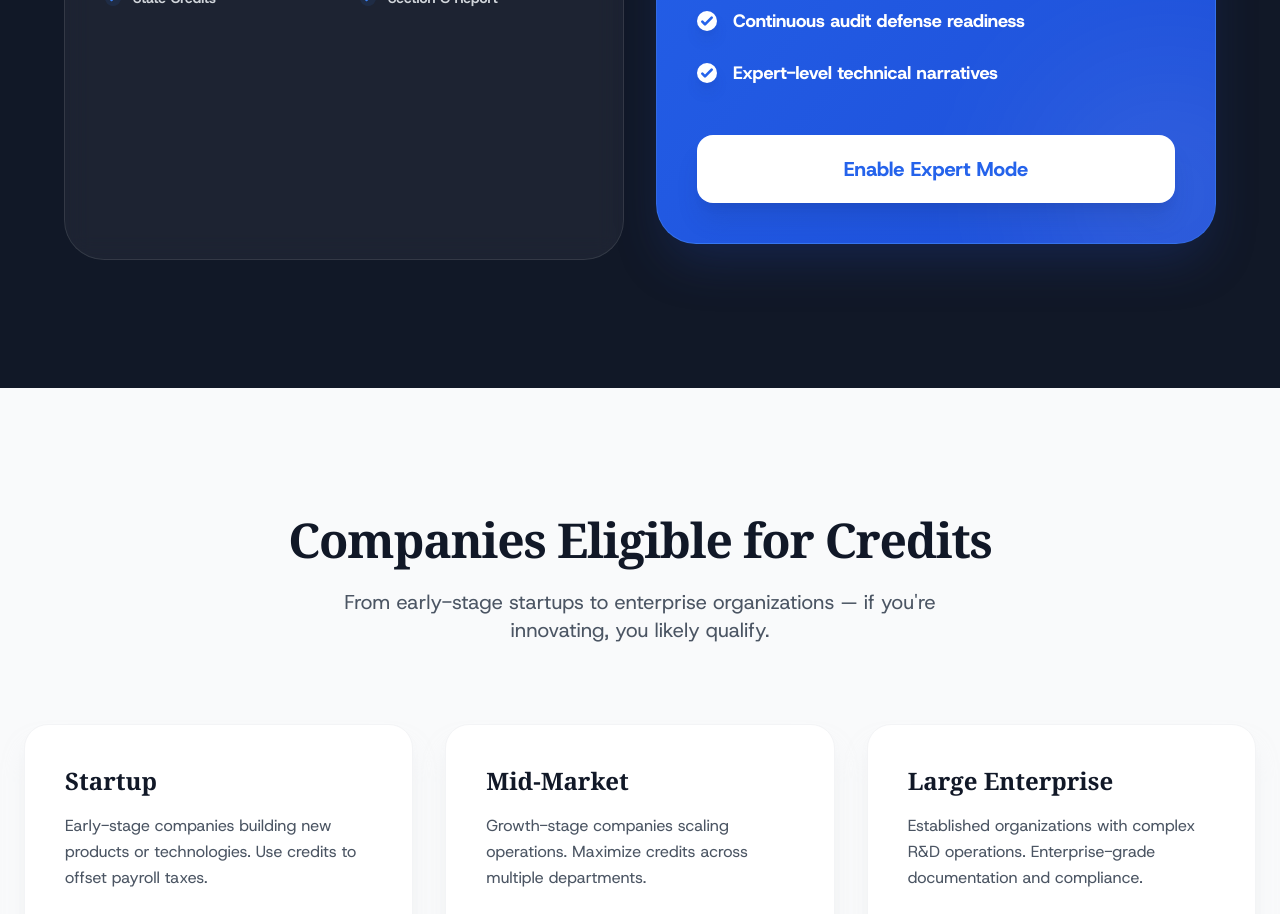
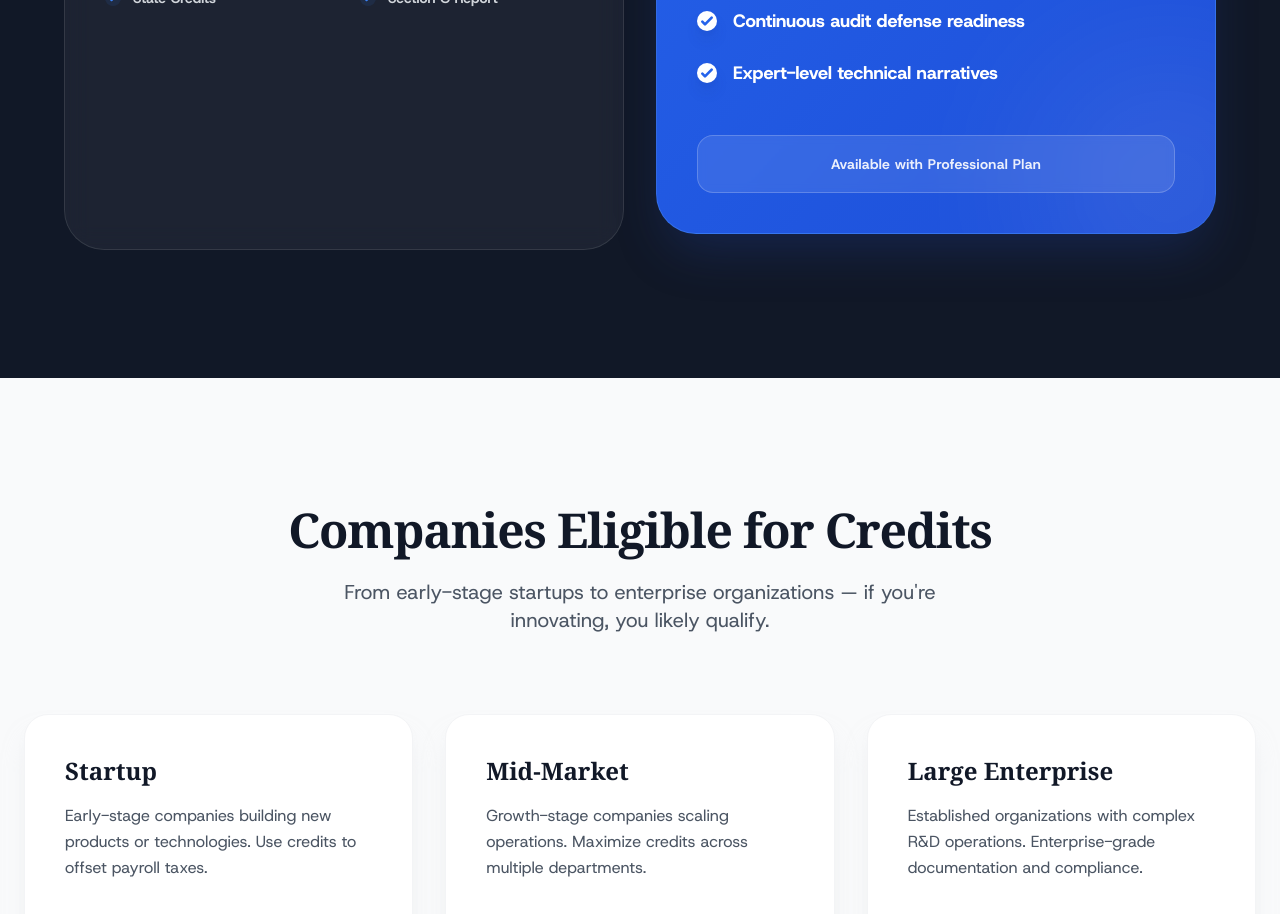
Before and after one commit to Taxscape/TaxscapeCursor, a Next.js app in the folder frontend/: page / in a window 1280 px wide. Shown: the part 3400-4314 px from the top of the page. Built offline with nearby package versions, Linux system fonts and the light colour scheme; no server answers.

Commit message:
Update Expert Mode section: replace CTA button with differentiator label

```diff
--- a/frontend/src/app/(marketing)/page.tsx
+++ b/frontend/src/app/(marketing)/page.tsx
@@ -379,9 +379,9 @@ export default function HomePage() {
               </div>
 
               <div className="mt-auto relative z-10">
-                <button className="w-full py-5 bg-white text-blue-600 rounded-2xl font-black text-xl hover:bg-blue-50 transition-all shadow-xl shadow-blue-900/20 active:scale-95">
-                  Enable Expert Mode
-                </button>
+                <div className="w-full py-4 bg-white/10 backdrop-blur-sm border border-white/20 rounded-2xl text-center">
+                  <span className="text-white/90 font-bold text-sm tracking-wide">Available with Professional Plan</span>
+                </div>
               </div>
 
               {/* Decorative Elements */}
```
